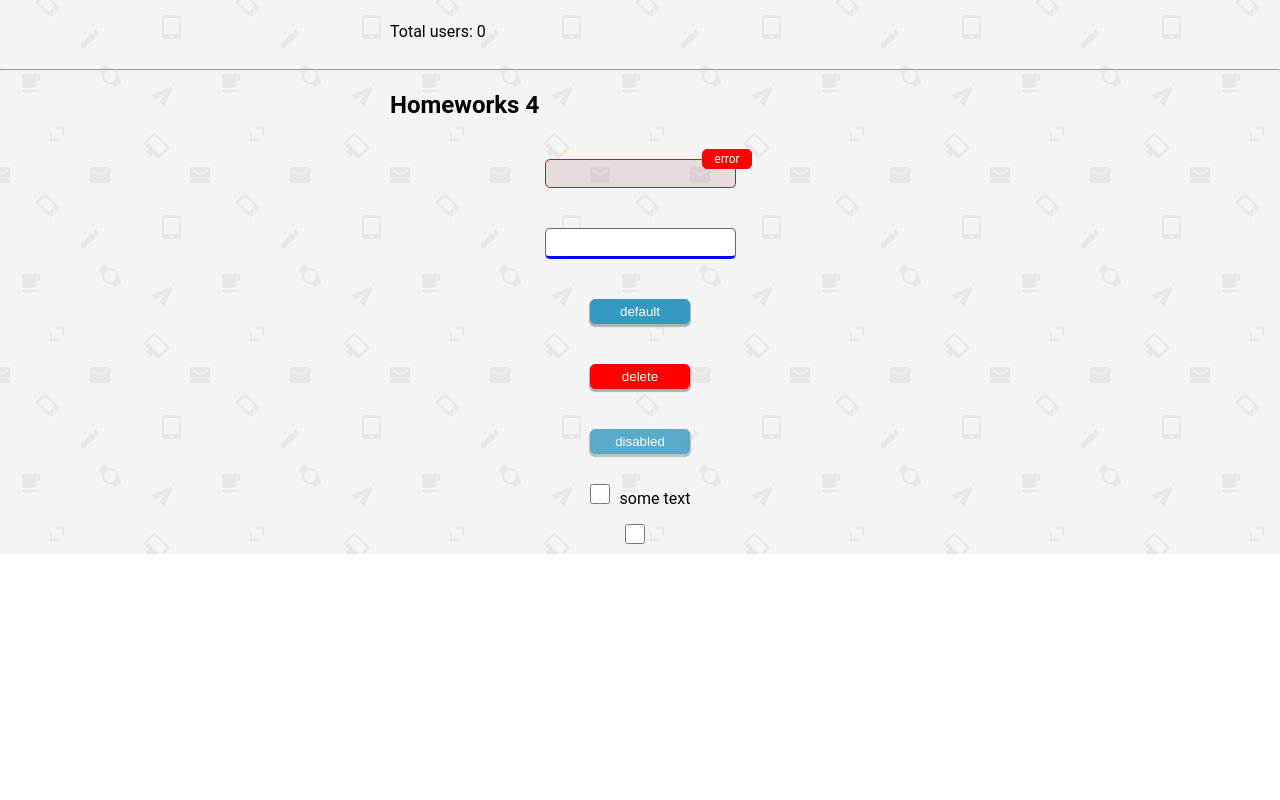
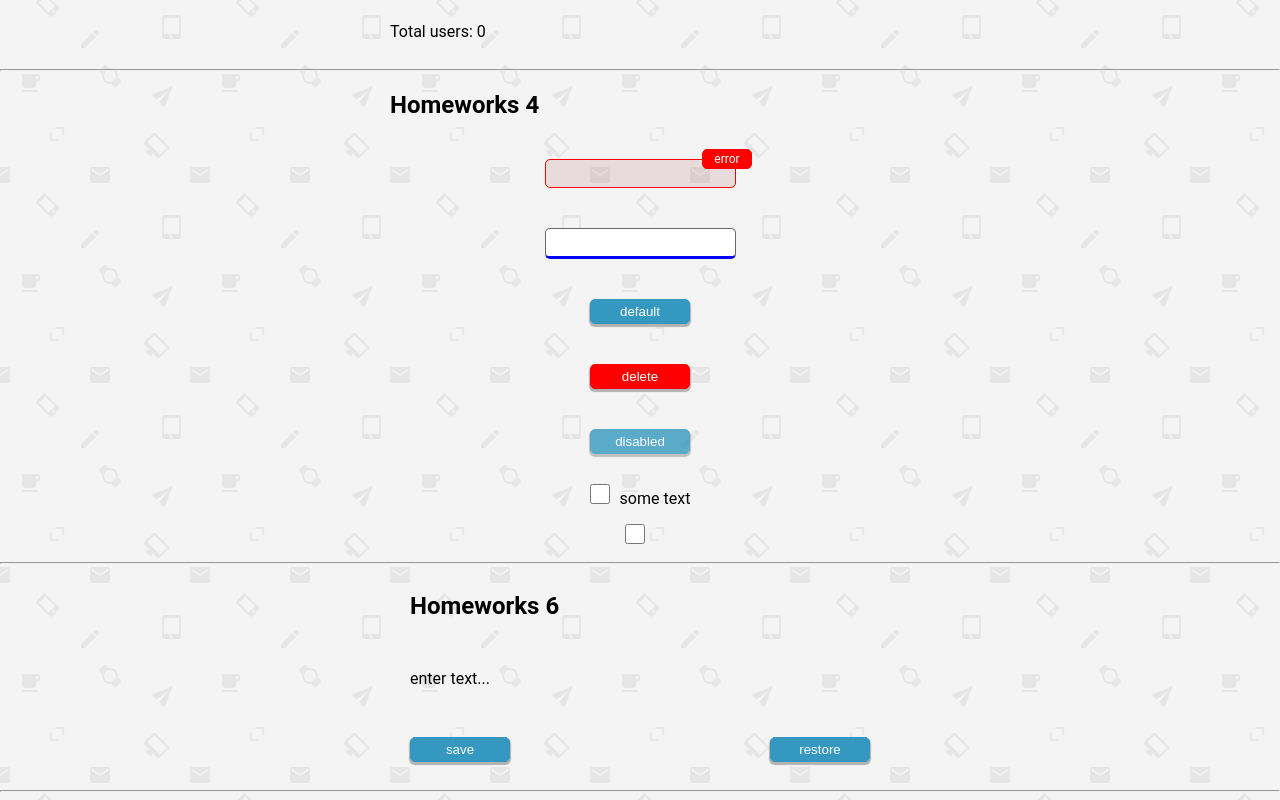
Before and after one commit to aivan3d66/tasksFromIgnat, a React (Create React App) app: page / in a window 1280 px wide. Shown: the part 1083-1883 px from the top of the page. Before the commit the page ends 1637 px from the top, so only its background shows below. Built offline with nearby package versions, Linux system fonts and the light colour scheme.

Commit message:
add HW6 component

```diff
--- a/src/p2-homeworks/h5/pages/PreJunior.tsx
+++ b/src/p2-homeworks/h5/pages/PreJunior.tsx
@@ -3,6 +3,7 @@ import HW1 from '../../h1/HW1'
 import HW2 from '../../h2/HW2'
 import HW3 from '../../h3/HW3'
 import HW4 from '../../h4/HW4'
+import HW6 from '../../h6/HW6'
 
 function PreJunior() {
   return (
@@ -15,7 +16,9 @@ function PreJunior() {
       <HW3/>
       <hr/>
       <HW4/>
-      {/*<HW6/>*/}
+      <hr/>
+      <HW6/>
+      <hr/>
     </div>
   )
 }
```
